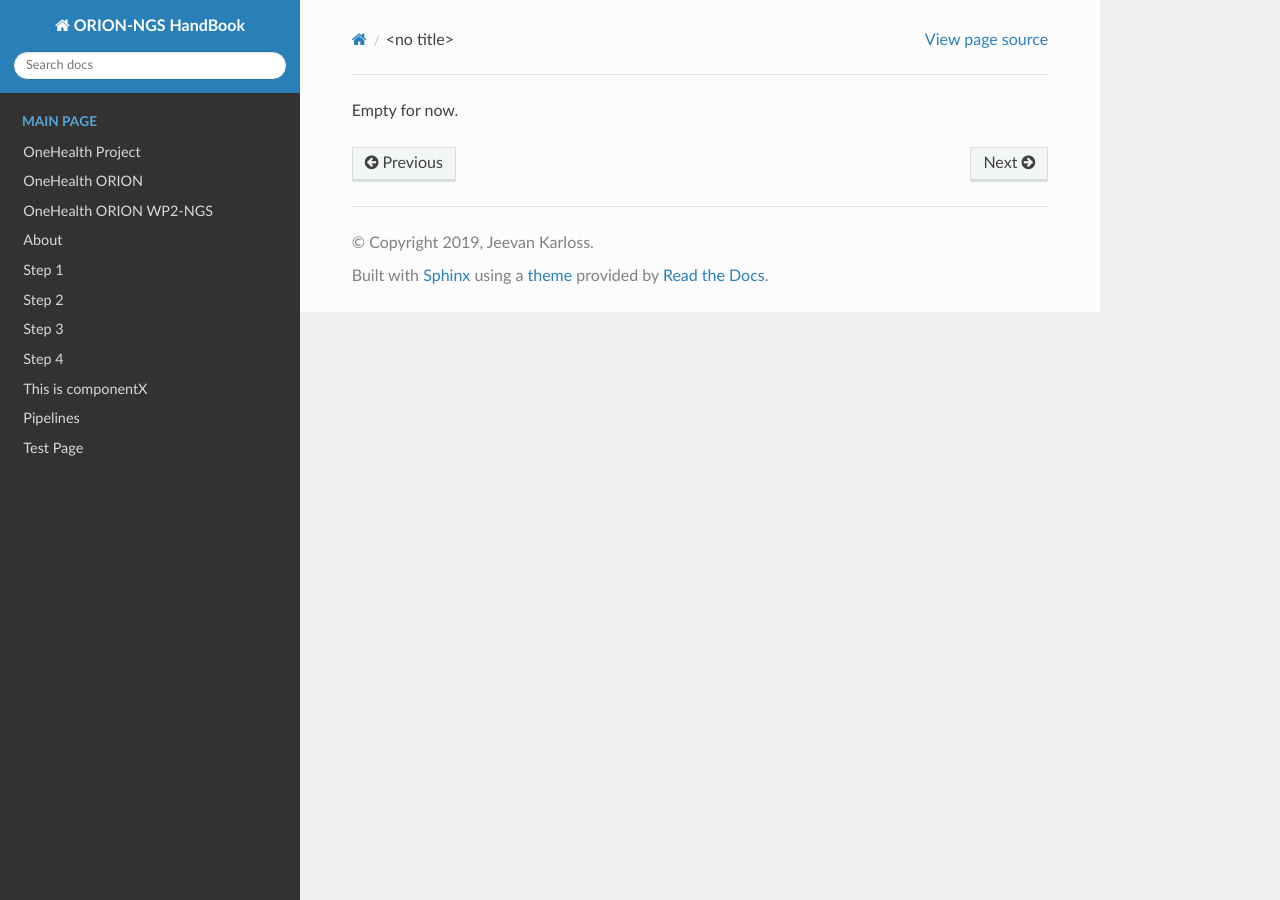
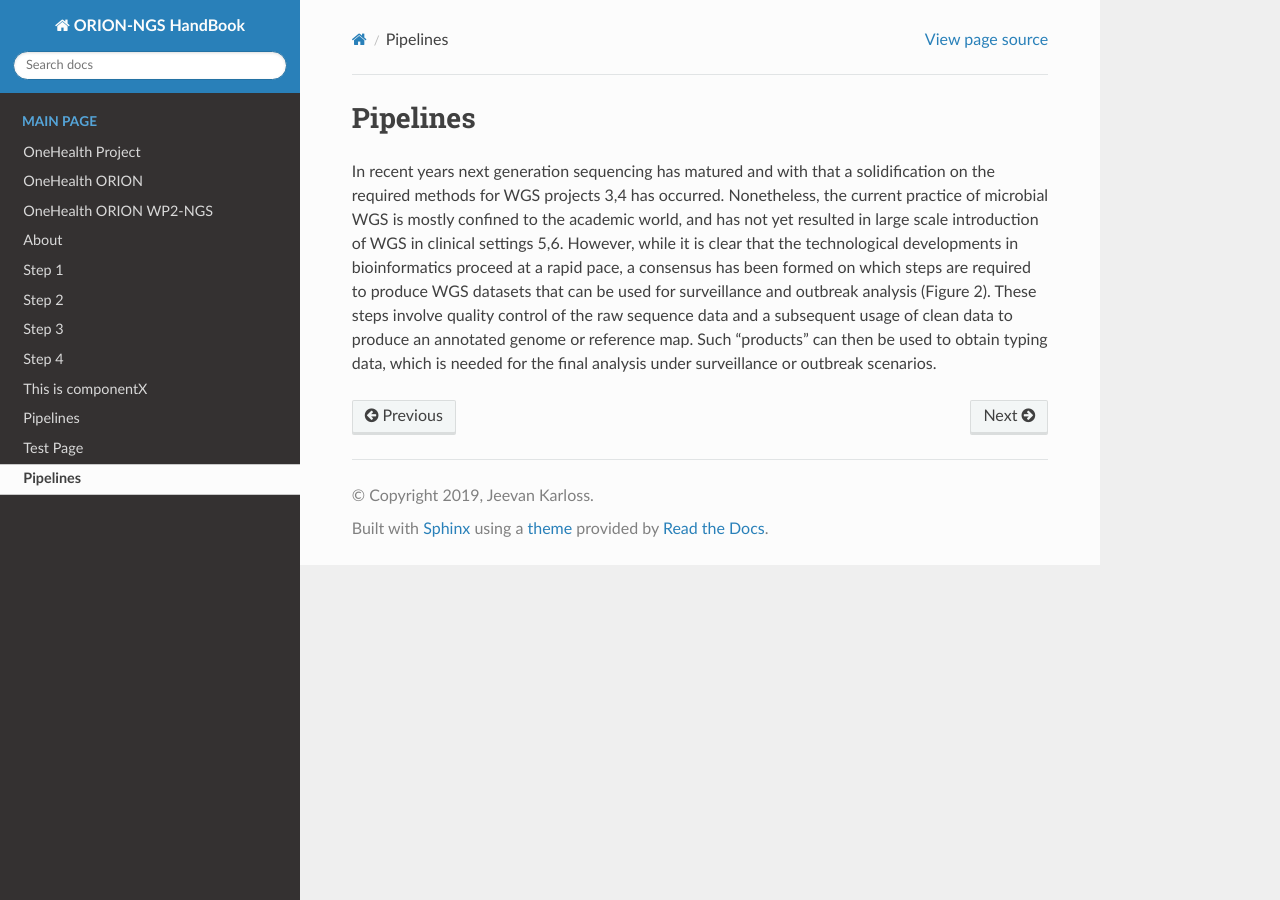
Before and after one commit to NorwegianVeterinaryInstitute/ORION_HandBook, a Sphinx documentation site: the page built from docs/source/infrastructure/LIMS.rst, in a window 1280 px wide. Built offline with Sphinx 7.4.7 and the Read the Docs theme 2.0.0, drawn with Linux system fonts in a browser that asks for light colours.

Commit message:
Update LIMS.rst

```diff
--- a/docs/source/infrastructure/LIMS.rst
+++ b/docs/source/infrastructure/LIMS.rst
@@ -1 +1,3 @@
-Empty for now.
+Pipelines
+=========
+In recent years next generation sequencing has matured and with that a solidification on the required methods for WGS projects 3,4 has occurred.  Nonetheless, the current practice of microbial WGS is mostly confined to the academic world, and has not yet resulted in large scale introduction of WGS in clinical settings 5,6. However, while it is clear that the technological developments in bioinformatics proceed at a rapid pace, a consensus has been formed on which steps are required to produce WGS datasets that can be used for surveillance and outbreak analysis (Figure 2). These steps involve quality control of the raw sequence data and a subsequent usage of clean data to produce an annotated genome or reference map. Such “products” can then be used to obtain typing data, which is needed for the final analysis under surveillance or outbreak scenarios.
```
